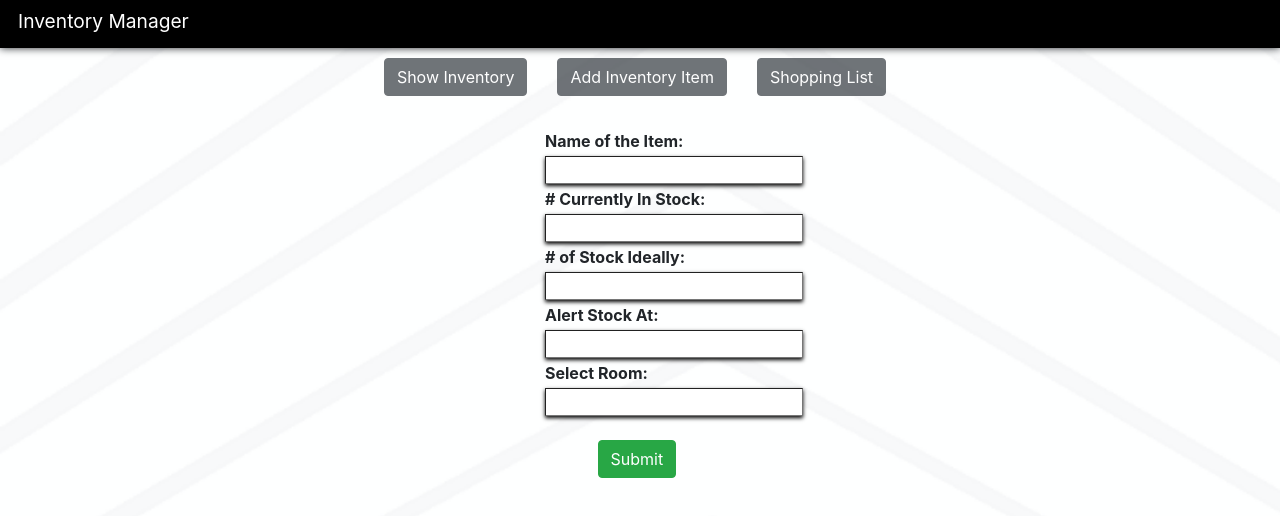
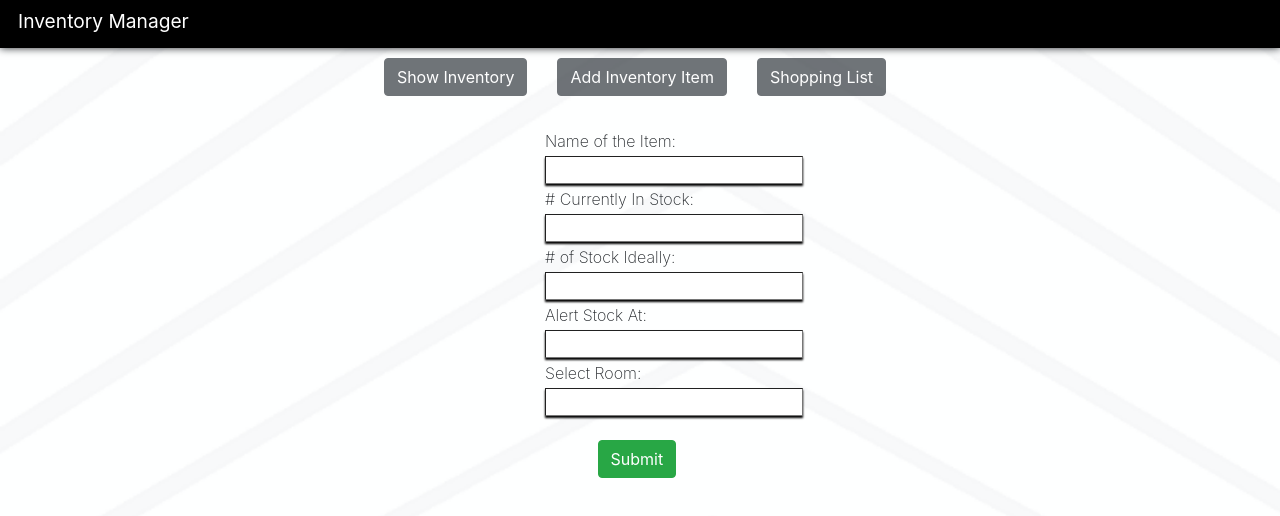
Before and after one commit to BenMortensenTTS/inventory-app-react, a React (Create React App) app: page /add in a window 1280 px wide. Shown: the top 516 px of the page. Built offline with nearby package versions, Linux system fonts and the light colour scheme; no server answers.

Commit message:
lots of style changes

```diff
--- a/src/App.css
+++ b/src/App.css
@@ -6,8 +6,7 @@
 html, body {
 	background-image: url(/images/background.jpg);
 	background-size: cover;
-    overflow: hidden;
-    position: fixed;
+    height: 100%;
     top:0;
     bottom:0;
     left:0;
--- a/src/components/ShowAllStockItems.css
+++ b/src/components/ShowAllStockItems.css
@@ -1,12 +1,13 @@
 .items {
 	background-color: #DFD7DD;
-	border : 0.1em solid black;
+	border : 0.05em solid black;
 	width:auto;
 	display:block;
 	padding: 5px;
 	color: black;
 	border-radius: 5px;
 	text-decoration: none;
+	font-weight: 320;
 }
 
 .fields {
@@ -15,10 +16,23 @@
 
 #container {
 	text-align: center;
+	display: flex;
 }
 
 #allstock-div {
 	text-align: left;
+}
+
+@media screen and (max-width: 525px) {
+	#allstock-div {
+   		text-align: center;
+  	}
+}
+
+@media screen and (max-width: 525px) {
+	.circle-state {
+   		margin-right: 20px !important
+  	}
 }
 
 .item-box {
@@ -52,13 +66,11 @@
 }
 
 #minus {
-	background-color: #FF6868;
 	margin-left: 10%;
 }
 
-#plus {
-	background-color: #54FE8D;
-}
+
+
 
 #plus:hover {
 	background-color: #01FE55;
--- a/src/components/StockItemForm.css
+++ b/src/components/StockItemForm.css
@@ -1,11 +1,11 @@
 .form-header {
 	line-height: 30px;
-	font-weight: bold;
+	font-weight: 200;
 }
 
 .form-input {
 	border-width: 1.2px;
-	box-shadow: .2px 1.5px 4px black;
+	box-shadow: .2px 1.5px 2px black;
 	padding-left: 6px;
 }
 
```
